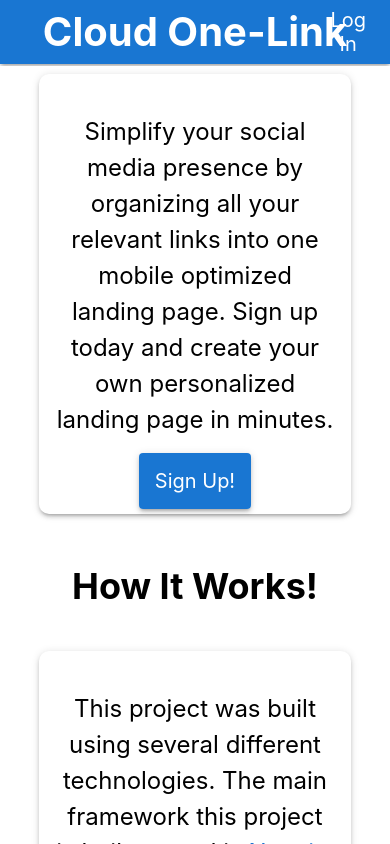
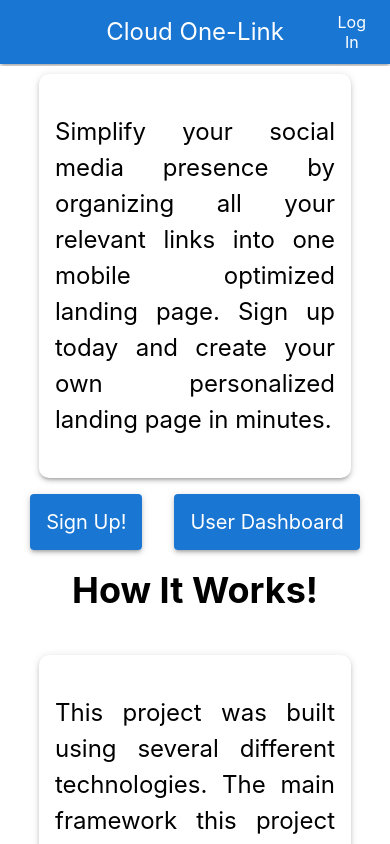
Before and after one commit to theogainey/cloud-one-link, a Next.js app: page / in a window 390 px wide. Shown: the top 844 px of the page. Built offline with nearby package versions, Linux system fonts and the light colour scheme; no server answers.

Commit message:
fix styling issues

```diff
--- a/components/layout.js
+++ b/components/layout.js
@@ -17,11 +17,11 @@ export default function Layout({children, showDrawer, setDrawer}){
         </div>)}
       </div>
       <div className={styles.centerSection}>
-        <h1 className={styles.title}>
+        <div className={styles.title}>
           <Link href={"/"}>
             <a>Cloud One-Link</a>
           </Link>
-        </h1>
+        </div>
       </div>
       <div className={styles.rightSection}>
       {user? (
--- a/pages/[slug].js
+++ b/pages/[slug].js
@@ -53,10 +53,8 @@ export async function getStaticProps({ params }) {
   });
 
   const data = {
-    email: user.email,
     displayname: user.displayname,
     slug: user.slug,
-    them: user.theme,
     links: links
   }
 
--- a/pages/dashboard.js
+++ b/pages/dashboard.js
@@ -33,7 +33,6 @@ export default withPageAuthRequired(function Dashboard() {
   }
 
 
-  // fetch and sort links, update when changes are made
   useEffect(() => {
     async function fetchLinks(){
       if (user) {
@@ -49,7 +48,6 @@ export default withPageAuthRequired(function Dashboard() {
           })
       }
     }
-
     fetchLinks()
   }, [sortedLinks, user])
 
--- a/pages/index.js
+++ b/pages/index.js
@@ -17,11 +17,17 @@ export default function Home() {
         <div className={styles.headingSection}>
           <div className={styles.surface}>
             <p className={styles.description}>Simplify your social media presence by organizing all your relevant links into one mobile optimized landing page. Sign up today and create your own personalized landing page in minutes.</p>
-            <Link href={"/api/auth/login"} >
-              <a className={styles.ctaButton}>Sign Up!</a>
-            </Link>
           </div>
         </div>
+        <div className={styles.buttonRow}>
+          <Link href={"/api/auth/login"} >
+            <a className={styles.ctaButton}>Sign Up!</a>
+          </Link>
+          <Link href={"/dashboard"} >
+            <a className={styles.ctaButton}>User Dashboard</a>
+          </Link>
+        </div>
+
         <div className={styles.aboutSection}>
         <h2 >How It Works!</h2>
         <div className={styles.surface}>
@@ -30,7 +36,7 @@ export default function Home() {
 
           <h2 >About</h2>
           <div className={styles.surface}>
-            <p className={styles.aboutText}>Theo Gainey built this project to demonstrate some of his skills as a developer. As time goes on more features will be added to future demonstrate new skills and new understandings of different technologies. Please check out his<Link href={"https://github.com/theogainey/cloud-one-link"}><a target="_blank" rel="noopener noreferrer"  className={styles.link}>GitHub page</a></Link>for more!   </p>
+            <p className={styles.aboutText}>Theo Gainey built this project to demonstrate some of his skills as a developer. As time goes on more features will be added to future demonstrate new skills and new understandings of different technologies. Please check out his <Link href={"https://github.com/theogainey/cloud-one-link"}><a target="_blank" rel="noopener noreferrer"  className={styles.link}>GitHub page</a></Link> for more!   </p>
           </div >
         </div>
 
--- a/styles/Home.module.css
+++ b/styles/Home.module.css
@@ -28,7 +28,7 @@
   align-items: center;
   height: auto;
   width: 80%;
-  text-align: center;
+  text-align:justify;
   line-height: 1.5;
   font-size: 1.5rem;
 
@@ -36,12 +36,11 @@
 .link{
   color: #1976d2;
 }
-.callToActionSection{
-  display: flex;
+.buttonRow{
+  margin-top: 1rem;
   flex-direction: row;
+  align-items: center;
   justify-content: center;
-  align-items: center;
-  width: 40%
 }
 .ctaButton{
   background-color: #1976d2;
@@ -72,7 +71,7 @@
   align-items: center;
   height: auto;
   width: 80%;
-  text-align: center;
+  text-align: justify;
   line-height: 1.5;
   font-size: 1.5rem;
 
@@ -81,11 +80,11 @@
   margin: 0;
   line-height: 1.15;
   font-size: 4rem;
+  text-align: center;
 }
 
-.title,
 .description {
-  text-align: center;
+  text-align: justify;
   line-height: 1.5;
   font-size: 1.5rem;
 }
--- a/styles/componentstyles/layout.module.css
+++ b/styles/componentstyles/layout.module.css
@@ -49,8 +49,14 @@
 .centerSection{
   width: 80%;
   text-align: center;
+  display: flex;
+  flex-direction: row;
+  align-items: center;
+  justify-content: center;
 }
 .title{
+  padding: 1rem;
+  width: auto;
   margin: 0;
   line-height: 1.15;
   font-size: 2.5rem;
@@ -114,3 +120,12 @@
   border-radius: 10px;
   box-shadow: 0px 3px 3px -2px rgba(0, 0, 0, 0.2), 0px 3px 4px 0px rgba(0, 0, 0, 0.14), 0px 1px 8px 0px rgba(0, 0, 0, 0.12);
 }
+
+@media only screen and (max-width: 576px) {
+  .title{
+      font-size: 1.5rem;
+  }
+  .rightButtonRoot{
+    font-size: 1rem;
+  }
+}
--- a/styles/componentstyles/linkeditable.module.css
+++ b/styles/componentstyles/linkeditable.module.css
@@ -54,3 +54,17 @@
   }
 
 }
+
+@media only screen and (max-width: 400px) {
+  .card{
+    flex-wrap: wrap;
+    justify-content: flex-start;
+  }
+  .right{
+    width: 100%;
+    display: flex;
+    flex-direction: row;
+    justify-content: center;
+    align-items: center;
+  }
+}
```
